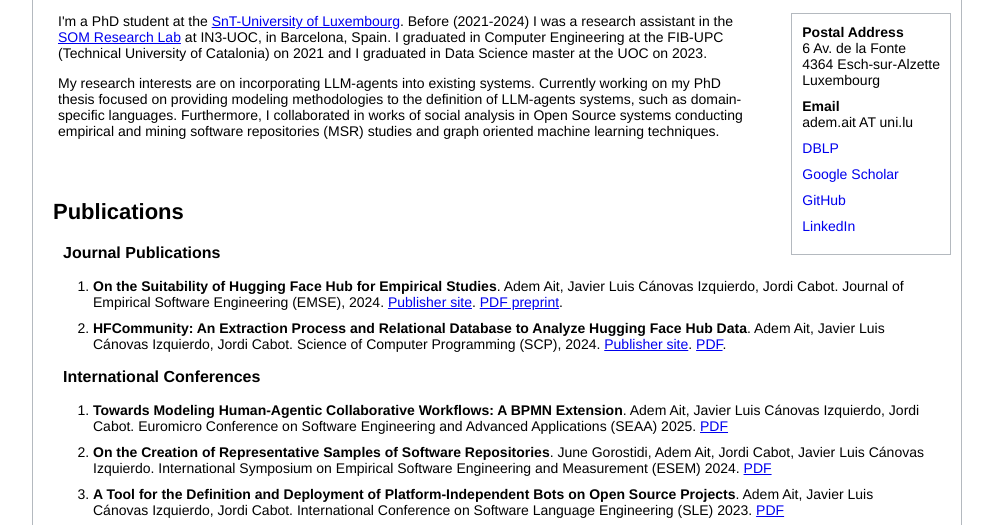
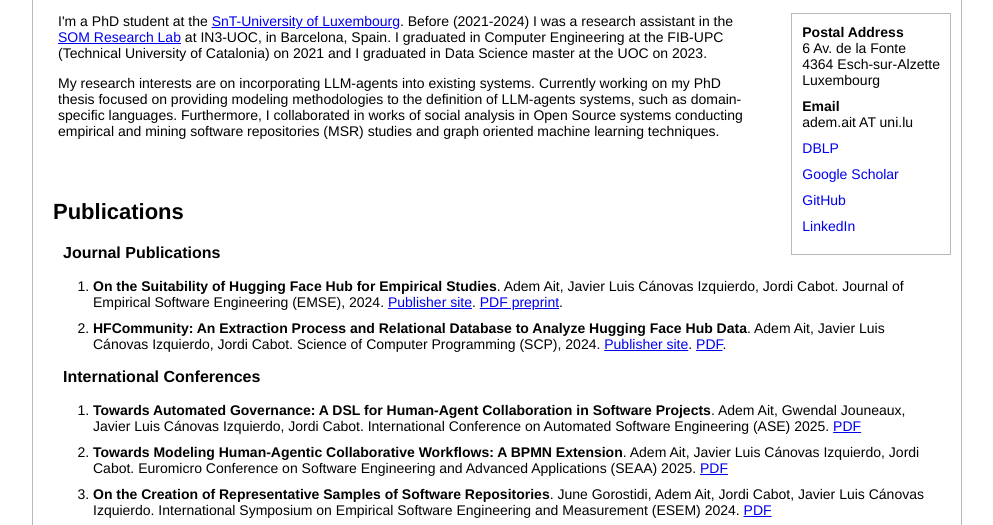
Before and after one commit to ademait/ademait.github.io, a plain HTML site: page index.html in a window 1280 px wide. Shown: the part 239-764 px from the top of the page, without its empty margins (143-1136 px from the left). Drawn offline with Linux system fonts and the light colour scheme.

Commit message:
ASE'25 paper

```diff
--- a/index.html
+++ b/index.html
@@ -60,6 +60,12 @@
 
       <h3>International Conferences </h3>
         <ol>
+            <li>
+              <strong>Towards Automated Governance: A DSL for Human-Agent Collaboration in Software Projects</strong>.
+              Adem Ait, Gwendal Jouneaux, Javier Luis Cánovas Izquierdo, Jordi Cabot.
+              International Conference on Automated Software Engineering (ASE) 2025.
+              <a href="papers/ase25-ademait-gov-nier.pdf" target="_blank">PDF</a>
+            </li>
             <li>
               <strong>Towards Modeling Human-Agentic Collaborative Workflows: A BPMN Extension</strong>.
               Adem Ait, Javier Luis Cánovas Izquierdo, Jordi Cabot.
```
Also changed, not shown: 1 other file.
